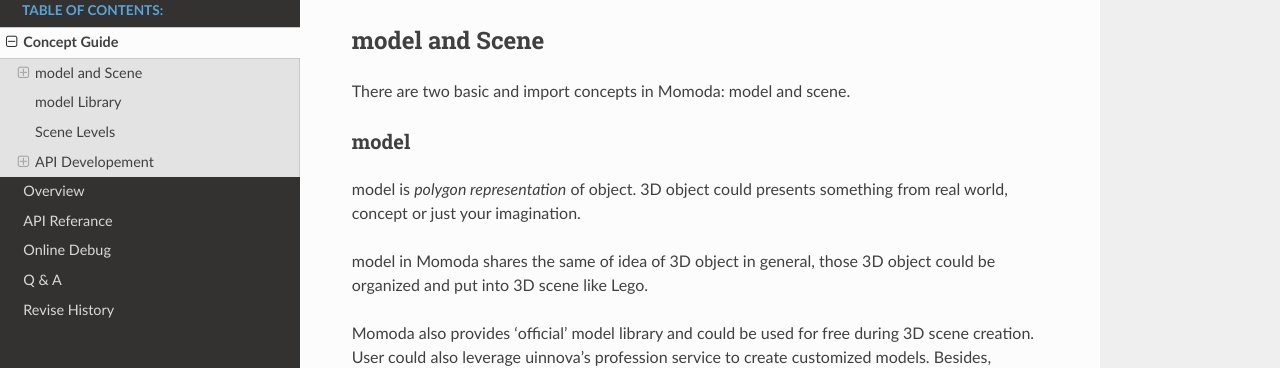
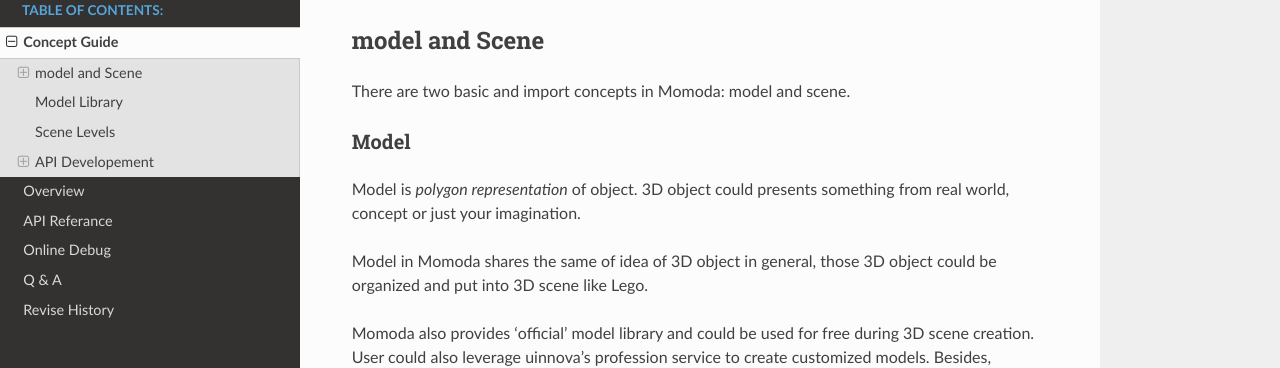
Before and after one commit to dongsikshin/mmd_api_2.0, a Sphinx documentation site: the page built from docs/source/concept.rst, in a window 1280 px wide and 1400 px high. Shown: the part 136-504 px from the top of the window. Built offline with Sphinx 7.4.7 and the Read the Docs theme 2.0.0, drawn with Linux system fonts in a browser that asks for light colours; some of the changed text lies outside the part shown.

Commit message:
typo fix

```diff
--- a/docs/source/concept.rst
+++ b/docs/source/concept.rst
@@ -7,12 +7,12 @@
 
 There are two basic and import concepts in Momoda: model and scene.
 
-model
+Model
 ^^^^^^^^^^^^
 
-model is *polygon representation* of object. 3D object could presents something from real world, concept or just your imagination.
+Model is *polygon representation* of object. 3D object could presents something from real world, concept or just your imagination.
 
-model in Momoda shares the same of idea of 3D object in general, those 3D object could be organized and put into 3D scene like Lego.
+Model in Momoda shares the same of idea of 3D object in general, those 3D object could be organized and put into 3D scene like Lego.
 
 Momoda also provides ‘official’ model library and could be used for free during 3D scene creation. User could also leverage uinnova’s profession service to create customized models. Besides, Momoda also provide a 3DSMax plugin which could upload 3D object created in 3DSMax to Momoda’s model library, and user could create and use their own model using this plugin, which make Momoda very extensible in term of model creation.
 
@@ -27,12 +27,12 @@
 
 |
 
-model Library
+Model Library
 ==================
 
 There are three common objects in right navigation bar of momoda studio: model, texture and function.
 
-- **model**
+- **Model**
 
 Objects like building, car, people, desk, etc. User could also upload their custom objects through Momoda 3DSMax plugin.
 
```
